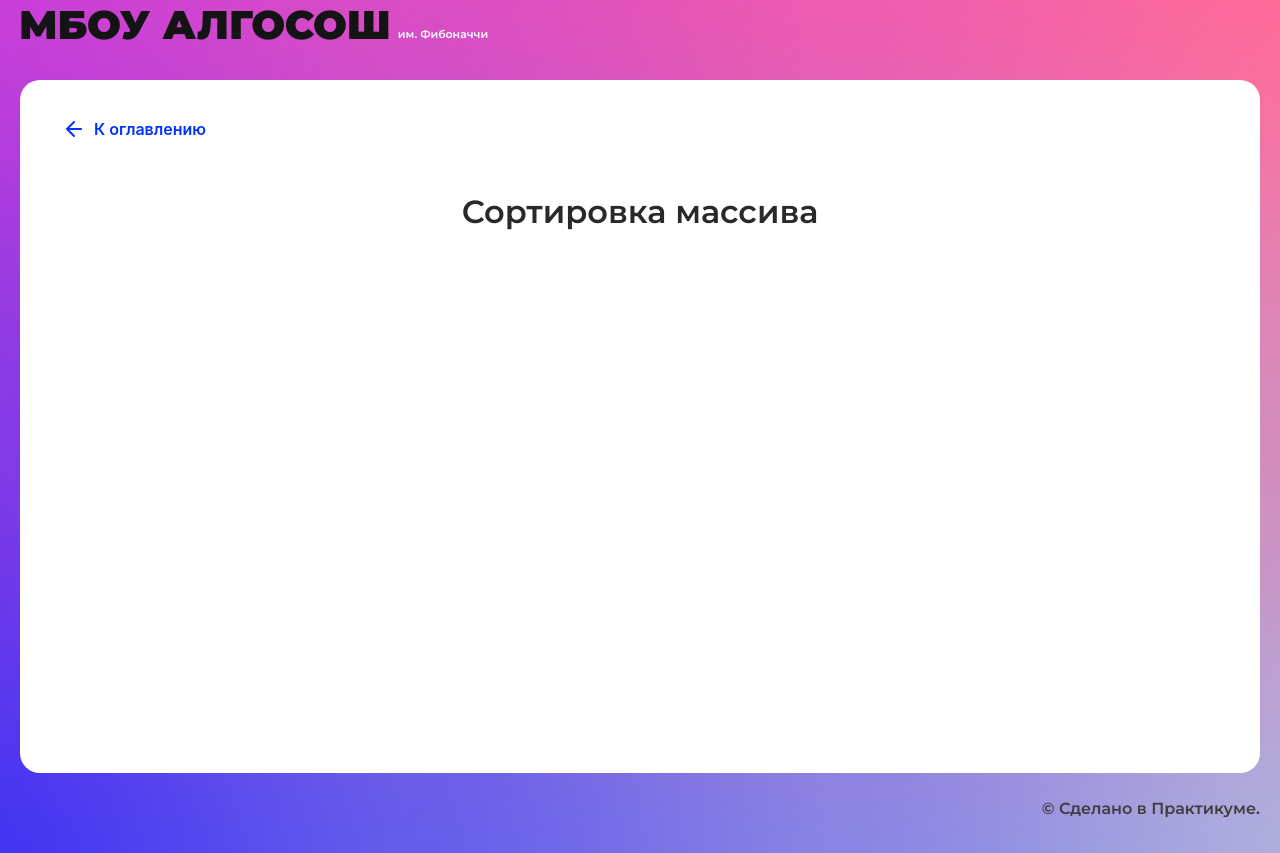
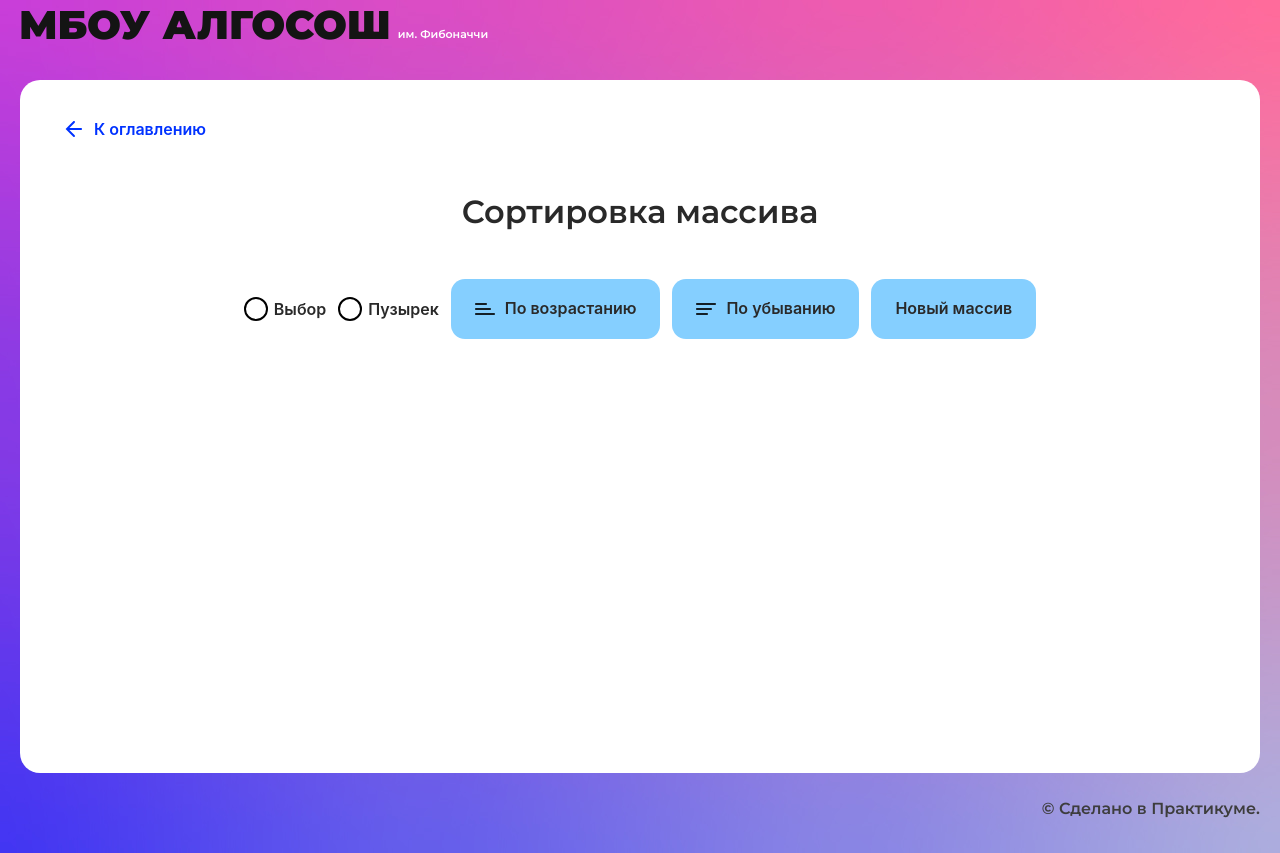
Before and after one commit to vartuom/algososh, a React (Create React App) app: page /sorting in a window 1280 px wide. Built offline with nearby package versions, Linux system fonts and the light colour scheme.

Commit message:
09-11-work

```diff
--- /dev/null
+++ b/src/components/sorting-page/sorting-page.module.css
@@ -0,0 +1,14 @@
+.circleRow {
+    padding-top: 120px;
+    display: flex;
+    justify-content: center;
+    gap: 16px;
+}
+
+.inputForm {
+    margin: 0 auto;
+    display: flex;
+    gap: 12px;
+    align-items: center;
+    justify-content: center;
+}
--- a/src/components/sorting-page/sorting-page.tsx
+++ b/src/components/sorting-page/sorting-page.tsx
@@ -1,10 +1,33 @@
-import React from "react";
-import { SolutionLayout } from "../ui/solution-layout/solution-layout";
+import React, {useState} from "react";
+import {SolutionLayout} from "../ui/solution-layout/solution-layout";
+import {RadioInput} from "../ui/radio-input/radio-input";
+import {Button} from "../ui/button/button";
+import styles from "./sorting-page.module.css"
+import {Direction} from "../../types/direction";
+import {ElementStates} from "../../types/element-states";
 
 export const SortingPage: React.FC = () => {
-  return (
-    <SolutionLayout title="Сортировка массива">
 
-    </SolutionLayout>
-  );
+    const [arr, setArr] = useState([] as any);
+
+    const generateRandomArray = () => {
+        const randomArr = Array.from(
+            {length: 5},
+            () => {return {value: Math.floor(Math.random()*101), state: ElementStates.Default}}
+        );
+        setArr([...randomArr])
+        console.log([...randomArr])
+    }
+
+    return (
+        <SolutionLayout title="Сортировка массива">
+            <form className={styles.inputForm}>
+                <RadioInput label={"Выбор"} />
+                <RadioInput label={"Пузырек"} />
+                <Button text={"По возрастанию"} sorting={Direction.Ascending}/>
+                <Button text={"По убыванию"} sorting={Direction.Descending}/>
+                <Button text={"Новый массив"} onClick={generateRandomArray}/>
+            </form>
+        </SolutionLayout>
+    );
 };
```
